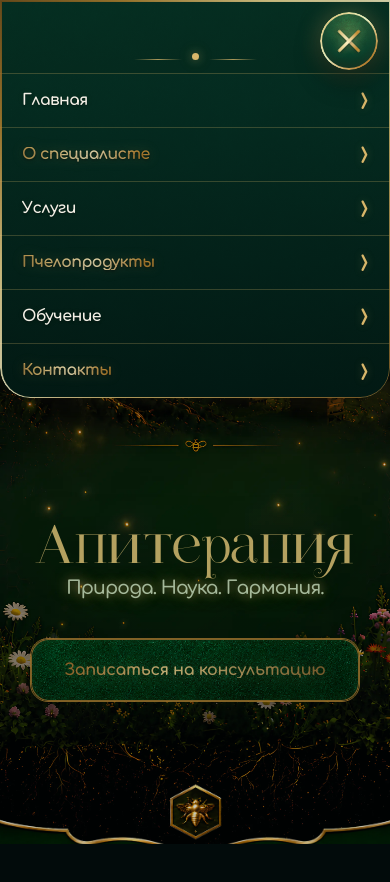
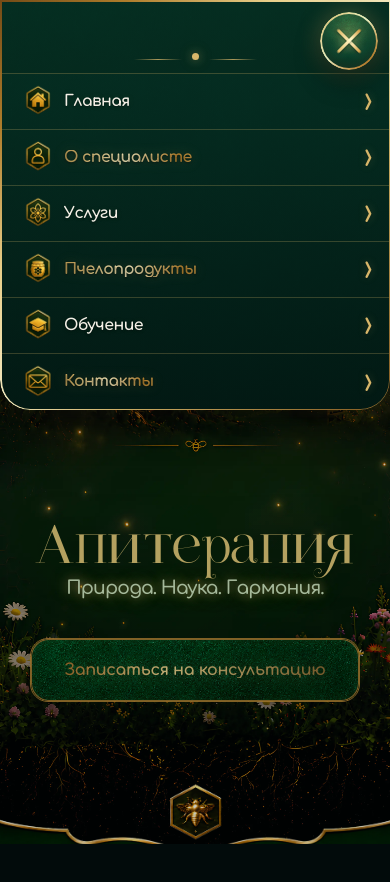
Before and after one commit to HimikoRiver/forest-apitherapy, a Next.js app: page / in a window 390 px wide. Both pictures are taken after a click on the button "Открыть меню". Shown: the top 882 px of the page. Built offline with nearby package versions, Linux system fonts and the light colour scheme; no server answers.

Commit message:
Add mobile hero menu and fix

```diff
--- a/src/components/home/hero/MobileHeroMenu.jsx
+++ b/src/components/home/hero/MobileHeroMenu.jsx
@@ -1,15 +1,46 @@
 "use client";
 
+import Image from "next/image";
 import { useEffect, useState } from "react";
 import { useRouter } from "next/navigation";
 
 const navItems = [
-  { id: "home", label: "Главная", href: "/" },
-  { id: "about", label: "О специалисте", href: "/specialist" },
-  { id: "services", label: "Услуги", href: "/services" },
-  { id: "products", label: "Пчелопродукты", href: "/products" },
-  { id: "education", label: "Обучение", href: "/training" },
-  { id: "contacts", label: "Контакты", href: "/contacts" },
+  {
+    id: "home",
+    label: "Главная",
+    href: "/",
+    icon: "/images/footer/cardIcons/home.webp",
+  },
+  {
+    id: "about",
+    label: "О специалисте",
+    href: "/specialist",
+    icon: "/images/footer/cardIcons/about.webp",
+  },
+  {
+    id: "services",
+    label: "Услуги",
+    href: "/services",
+    icon: "/images/footer/cardIcons/services.webp",
+  },
+  {
+    id: "products",
+    label: "Пчелопродукты",
+    href: "/products",
+    icon: "/images/footer/cardIcons/beeProducts.webp",
+  },
+  {
+    id: "education",
+    label: "Обучение",
+    href: "/training",
+    icon: "/images/footer/cardIcons/education.webp",
+  },
+  {
+    id: "contacts",
+    label: "Контакты",
+    href: "/contacts",
+    icon: "/images/footer/cardIcons/contacts.webp",
+  },
 ];
 
 const goldItems = new Set(["about", "products", "contacts"]);
@@ -57,17 +88,15 @@ export default function MobileHeroMenu() {
         className="mobile-hero-menu__button"
         onClick={() => setIsOpen((current) => !current)}
       >
-        {isOpen ? (
-          <span className="mobile-hero-menu__cross" aria-hidden="true" />
-        ) : (
-          <span className="mobile-hero-menu__burger" aria-hidden="true">
-            <span />
-            <span />
-            <span />
+        <span className="mobile-hero-menu__morph" aria-hidden="true">
+          <span className="mobile-hero-menu__morph-line mobile-hero-menu__morph-line--top" />
+          <span className="mobile-hero-menu__morph-line mobile-hero-menu__morph-line--middle" />
+          <span className="mobile-hero-menu__morph-line mobile-hero-menu__morph-line--bottom" />
         </span>
-        )}
       </button>
 
+      {isOpen ? (
+        <>
           <div
             className="mobile-hero-menu__backdrop"
             aria-hidden="true"
@@ -87,11 +116,24 @@ export default function MobileHeroMenu() {
                   key={item.id}
                   type="button"
                   className={`mobile-hero-menu__link ${
-                goldItems.has(item.id) ? "mobile-hero-menu__link--gold" : ""
+                    goldItems.has(item.id)
+                      ? "mobile-hero-menu__link--gold"
+                      : ""
                   }`}
                   onClick={() => handleNavClick(item.href)}
                 >
-              <span>{item.label}</span>
+                  <span className="mobile-hero-menu__icon" aria-hidden="true">
+                    <Image
+                      src={item.icon}
+                      alt=""
+                      width={38}
+                      height={38}
+                      className="mobile-hero-menu__icon-image"
+                    />
+                  </span>
+
+                  <span className="mobile-hero-menu__label">{item.label}</span>
+
                   <span className="mobile-hero-menu__arrow" aria-hidden="true">
                     ›
                   </span>
@@ -99,6 +141,8 @@ export default function MobileHeroMenu() {
               ))}
             </div>
           </nav>
+        </>
+      ) : null}
 
       <style jsx>{`
         .mobile-hero-menu {
@@ -138,6 +182,9 @@ export default function MobileHeroMenu() {
             0 10px 22px rgba(0, 0, 0, 0.38),
             inset 0 0 16px rgba(216, 182, 106, 0.12),
             0 0 16px rgba(216, 182, 106, 0.24);
+          transform: translate3d(0, 0, 0);
+          opacity: 1;
+          visibility: visible;
           transition:
             transform 260ms ease,
             box-shadow 260ms ease;
@@ -195,17 +242,20 @@ export default function MobileHeroMenu() {
             0 0 24px rgba(216, 182, 106, 0.32);
         }
 
-        .mobile-hero-menu__burger {
+        .mobile-hero-menu__morph {
           position: relative;
           z-index: 2;
-          display: flex;
-          flex-direction: column;
-          gap: 5px;
+          display: block;
+          width: 30px;
+          height: 24px;
         }
 
-        .mobile-hero-menu__burger span {
+        .mobile-hero-menu__morph-line {
+          position: absolute;
+          left: 50%;
+          top: 50%;
           display: block;
-          width: 25px;
+          width: 27px;
           height: 3px;
           border-radius: 999px;
           background: linear-gradient(
@@ -220,78 +270,57 @@ export default function MobileHeroMenu() {
           box-shadow:
             0 1px 3px rgba(0, 0, 0, 0.34),
             0 0 8px rgba(216, 182, 106, 0.24);
+          transform-origin: center;
+          transition:
+            transform 520ms cubic-bezier(0.22, 1.2, 0.36, 1),
+            opacity 260ms ease,
+            width 420ms cubic-bezier(0.22, 1, 0.36, 1),
+            filter 320ms ease;
           animation:
             mobileHeroMenuGoldSoftShift 3.8s ease-in-out infinite alternate,
             mobileHeroMenuLineGlow 3.2s ease-in-out infinite;
         }
 
-        .mobile-hero-menu__burger span:nth-child(2) {
-          animation-delay: 0.18s;
+        .mobile-hero-menu__morph-line--top {
+          transform: translate(-50%, -10px) rotate(0deg) scaleX(1);
         }
 
-        .mobile-hero-menu__burger span:nth-child(3) {
-          animation-delay: 0.36s;
+        .mobile-hero-menu__morph-line--middle {
+          width: 23px;
+          transform: translate(-50%, -50%) rotate(0deg) scaleX(1);
+          opacity: 1;
         }
 
-        .mobile-hero-menu__cross {
-          position: relative;
-          z-index: 2;
-          width: 24px;
-          height: 24px;
+        .mobile-hero-menu__morph-line--bottom {
+          transform: translate(-50%, 7px) rotate(0deg) scaleX(1);
         }
 
-        .mobile-hero-menu__cross::before,
-        .mobile-hero-menu__cross::after {
-          content: "";
-          position: absolute;
-          left: 50%;
-          top: 50%;
-          width: 30px;
-          height: 3px;
-          border-radius: 999px;
-          background: linear-gradient(
-            90deg,
-            #8a5d20 0%,
-            #d8b66a 24%,
-            #fff2c3 50%,
-            #c18a32 74%,
-            #f4d88f 100%
-          );
-          background-size: 190% 100%;
-          box-shadow:
-            0 1px 3px rgba(0, 0, 0, 0.32),
-            0 0 8px rgba(216, 182, 106, 0.24);
-          transform-origin: center;
-          animation:
-            mobileHeroMenuGoldSoftShift 3.8s ease-in-out infinite alternate,
-            mobileHeroMenuLineGlow 3.2s ease-in-out infinite;
+        .mobile-hero-menu--open .mobile-hero-menu__morph-line {
+          width: 31px;
+          filter: brightness(1.12);
         }
 
-        .mobile-hero-menu__cross::before {
-          transform: translate(-50%, -50%) rotate(45deg);
+        .mobile-hero-menu--open .mobile-hero-menu__morph-line--top {
+          transform: translate(-50%, -50%) rotate(45deg) scaleX(1.04);
         }
 
-        .mobile-hero-menu__cross::after {
-          transform: translate(-50%, -50%) rotate(-45deg);
-          animation-delay: 0.2s;
+        .mobile-hero-menu--open .mobile-hero-menu__morph-line--middle {
+          transform: translate(-50%, -50%) rotate(0deg) scaleX(0.08);
+          opacity: 0;
+        }
+
+        .mobile-hero-menu--open .mobile-hero-menu__morph-line--bottom {
+          transform: translate(-50%, -50%) rotate(-45deg) scaleX(1.04);
         }
 
         .mobile-hero-menu__backdrop {
-          pointer-events: none;
+          pointer-events: auto;
           position: absolute;
           inset: 0;
           z-index: 81;
-          background: rgba(0, 0, 0, 0);
-          opacity: 0;
-          transition:
-            opacity 260ms ease,
-            background 260ms ease;
-        }
-
-        .mobile-hero-menu--open .mobile-hero-menu__backdrop {
-          pointer-events: auto;
           background: rgba(2, 13, 10, 0.22);
           opacity: 1;
+          animation: mobileHeroMenuBackdropIn 180ms ease both;
         }
 
         .mobile-hero-menu__panel {
@@ -319,14 +348,9 @@ export default function MobileHeroMenu() {
             inset 0 0 0 1px rgba(255, 235, 180, 0.1),
             0 0 22px rgba(216, 182, 106, 0.1);
           flex-direction: column;
-          transform: translateY(-16px);
           transform-origin: top center;
-          opacity: 0;
-          visibility: hidden;
-          transition:
-            opacity 220ms ease,
-            visibility 220ms ease,
-            transform 320ms cubic-bezier(0.22, 1, 0.36, 1);
+          animation: mobileHeroMenuPanelIn 260ms cubic-bezier(0.22, 1, 0.36, 1)
+            both;
         }
 
         .mobile-hero-menu__panel::before {
@@ -354,12 +378,6 @@ export default function MobileHeroMenu() {
           opacity: 0.82;
           filter: drop-shadow(0 0 5px rgba(216, 182, 106, 0.2));
           animation: mobileHeroMenuGoldBreath 4.8s ease-in-out infinite;
-        }
-
-        .mobile-hero-menu--open .mobile-hero-menu__panel {
-          transform: translateY(0);
-          opacity: 1;
-          visibility: visible;
         }
 
         .mobile-hero-menu__panel-head {
@@ -407,13 +425,13 @@ export default function MobileHeroMenu() {
         }
 
         .mobile-hero-menu__link {
-          display: flex;
-          min-height: 54px;
+          display: grid;
+          min-height: 56px;
           width: 100%;
+          grid-template-columns: 46px minmax(0, 1fr) 42px;
           align-items: center;
-          justify-content: space-between;
           margin: 0;
-          padding: 0 22px;
+          padding: 0 18px;
           border: 0;
           border-bottom: 1px solid rgba(216, 182, 106, 0.24);
           background: transparent;
@@ -434,11 +452,37 @@ export default function MobileHeroMenu() {
           border-bottom: 0;
         }
 
+        .mobile-hero-menu__icon {
+          position: relative;
+          display: grid;
+          width: 40px;
+          height: 40px;
+          place-items: center;
+          justify-self: start;
+          transform: translateY(-1px);
+        }
+
+        .mobile-hero-menu__icon-image {
+          display: block;
+          width: 38px;
+          height: 38px;
+          object-fit: contain;
+          filter:
+            drop-shadow(0 0 6px rgba(216, 182, 106, 0.26))
+            drop-shadow(0 1px 2px rgba(0, 0, 0, 0.22));
+        }
+
+        .mobile-hero-menu__label {
+          justify-self: start;
+          text-align: left;
+          white-space: nowrap;
+        }
+
         .mobile-hero-menu__link--gold {
           color: #e1bc63;
         }
 
-        .mobile-hero-menu__link--gold span:first-child {
+        .mobile-hero-menu__link--gold .mobile-hero-menu__label {
           background: linear-gradient(
             90deg,
             #8a5d20 0%,
@@ -460,6 +504,7 @@ export default function MobileHeroMenu() {
         }
 
         .mobile-hero-menu__arrow {
+          justify-self: end;
           color: #d8b66a;
           font-size: 1.9rem;
           font-weight: 400;
@@ -468,6 +513,28 @@ export default function MobileHeroMenu() {
             0 0 8px rgba(216, 182, 106, 0.26),
             0 1px 2px rgba(0, 0, 0, 0.24);
           transform: translateY(-1px);
+        }
+
+        @keyframes mobileHeroMenuPanelIn {
+          from {
+            opacity: 0;
+            transform: translateY(-10px);
+          }
+
+          to {
+            opacity: 1;
+            transform: translateY(0);
+          }
+        }
+
+        @keyframes mobileHeroMenuBackdropIn {
+          from {
+            opacity: 0;
+          }
+
+          to {
+            opacity: 1;
+          }
         }
 
         @keyframes mobileHeroMenuButtonGoldBreath {
@@ -550,10 +617,8 @@ export default function MobileHeroMenu() {
           .mobile-hero-menu__button::before,
           .mobile-hero-menu__button::after,
           .mobile-hero-menu__panel::before,
-          .mobile-hero-menu__burger span,
-          .mobile-hero-menu__cross::before,
-          .mobile-hero-menu__cross::after,
-          .mobile-hero-menu__link--gold span:first-child {
+          .mobile-hero-menu__morph-line,
+          .mobile-hero-menu__link--gold .mobile-hero-menu__label {
             animation: none;
           }
         }
```
Also changed, not shown: public/images/footer/cardIcons/flower11.webp (deleted), public/images/footer/cardIcons/flower22.webp (deleted). Lines whose indentation alone changed are shown as unchanged.
